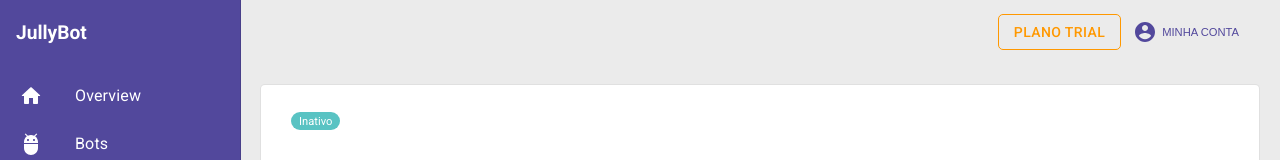
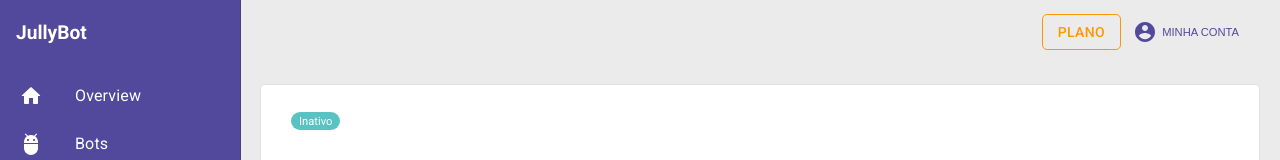
Before and after one commit to lucas-silveira/jully-bot-frontend, a Next.js app: page /bots/1 in a window 1280 px wide. Shown: the top 160 px of the page. Built offline with nearby package versions, Linux system fonts and the light colour scheme; no server answers; sample sign-in values are in the browser's storage.

Commit message:
feat: add signature plan name into header

```diff
--- a/context/manager.tsx
+++ b/context/manager.tsx
@@ -18,6 +18,7 @@ export type ManagerState = {
     dueAt: string;
     plan: {
       id: number;
+      name: string;
       botsQuantity: number;
       sessionsQuantity: number;
       messagesQuantity: number;
--- a/layouts/dashboard/header.tsx
+++ b/layouts/dashboard/header.tsx
@@ -27,6 +27,12 @@ export default function Header({
   const { managerState, clearManagerState } = useManager();
   const [anchorEl, setAnchorEl] = useState(null);
   const accountMenuOpen = useMemo(() => Boolean(anchorEl), [anchorEl]);
+  const getSignatureDaysRemaining = useMemo(() => {
+    return differenceInDays(
+      new Date(managerState.signature?.dueAt),
+      new Date(),
+    );
+  }, [managerState.signature?.dueAt]);
 
   const handleAccountMenu = useCallback(
     (event: React.MouseEvent<HTMLElement>) => {
@@ -46,10 +52,6 @@ export default function Header({
     router.push('signin');
   }, [handleAccountMenuClose, router, signOut, clearManagerState]);
 
-  const getSignatureDaysRemaining = useCallback((anDay: Date) => {
-    return differenceInDays(anDay, new Date());
-  }, []);
-
   return (
     <S.LayoutHeader>
       <Toolbar>
@@ -64,9 +66,7 @@ export default function Header({
         <h6>JullyBot</h6>
         <div>
           <Tooltip
-            title={`${getSignatureDaysRemaining(
-              new Date(managerState?.signature?.dueAt),
-            )} dias de uso restantes`}
+            title={`${getSignatureDaysRemaining} dias de uso restantes`}
             aria-label="add"
           >
             <Button
@@ -74,7 +74,7 @@ export default function Header({
               variant="outlined"
               color="primary"
             >
-              Plano trial
+              Plano {managerState.signature?.plan?.name}
             </Button>
           </Tooltip>
           <IconButton
```
